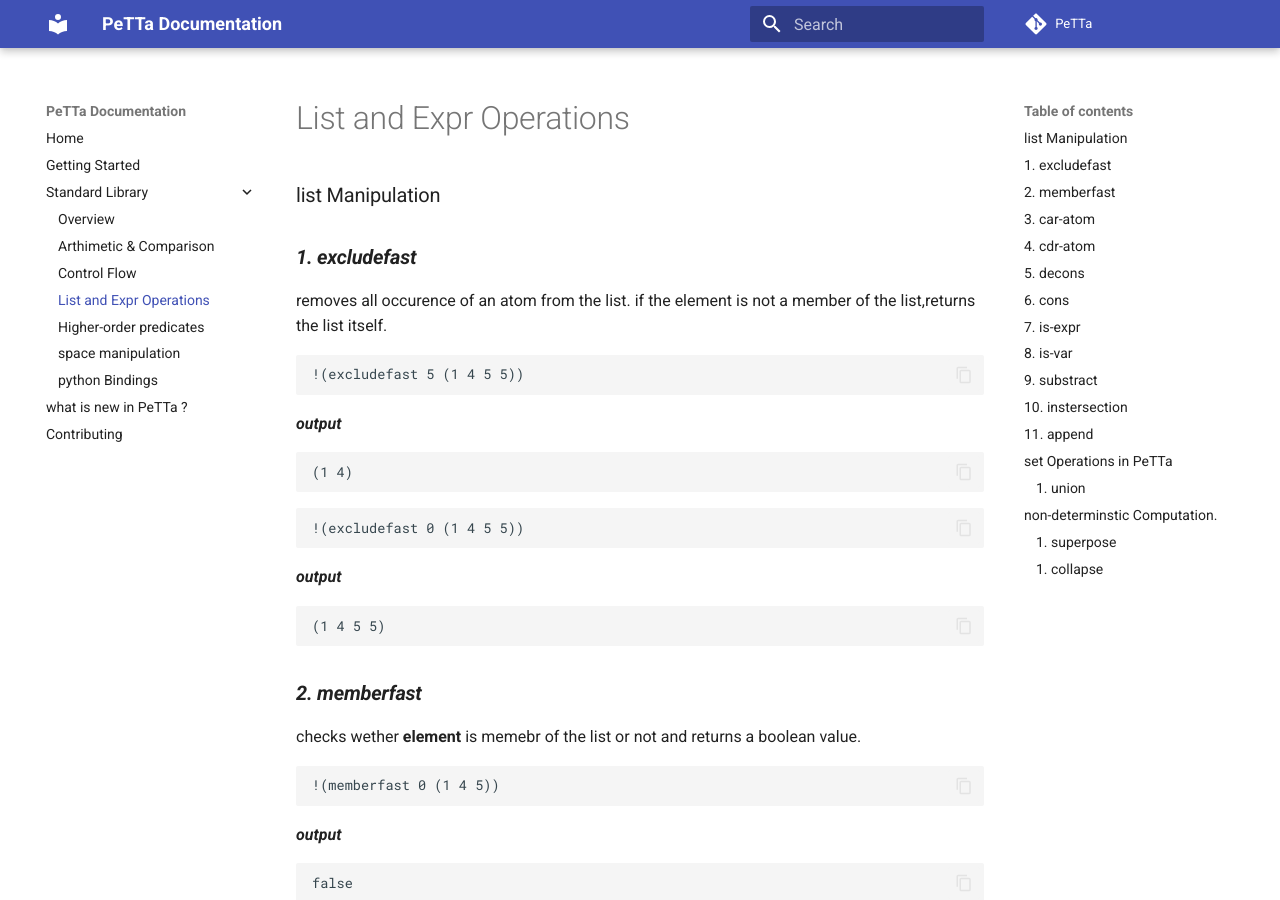
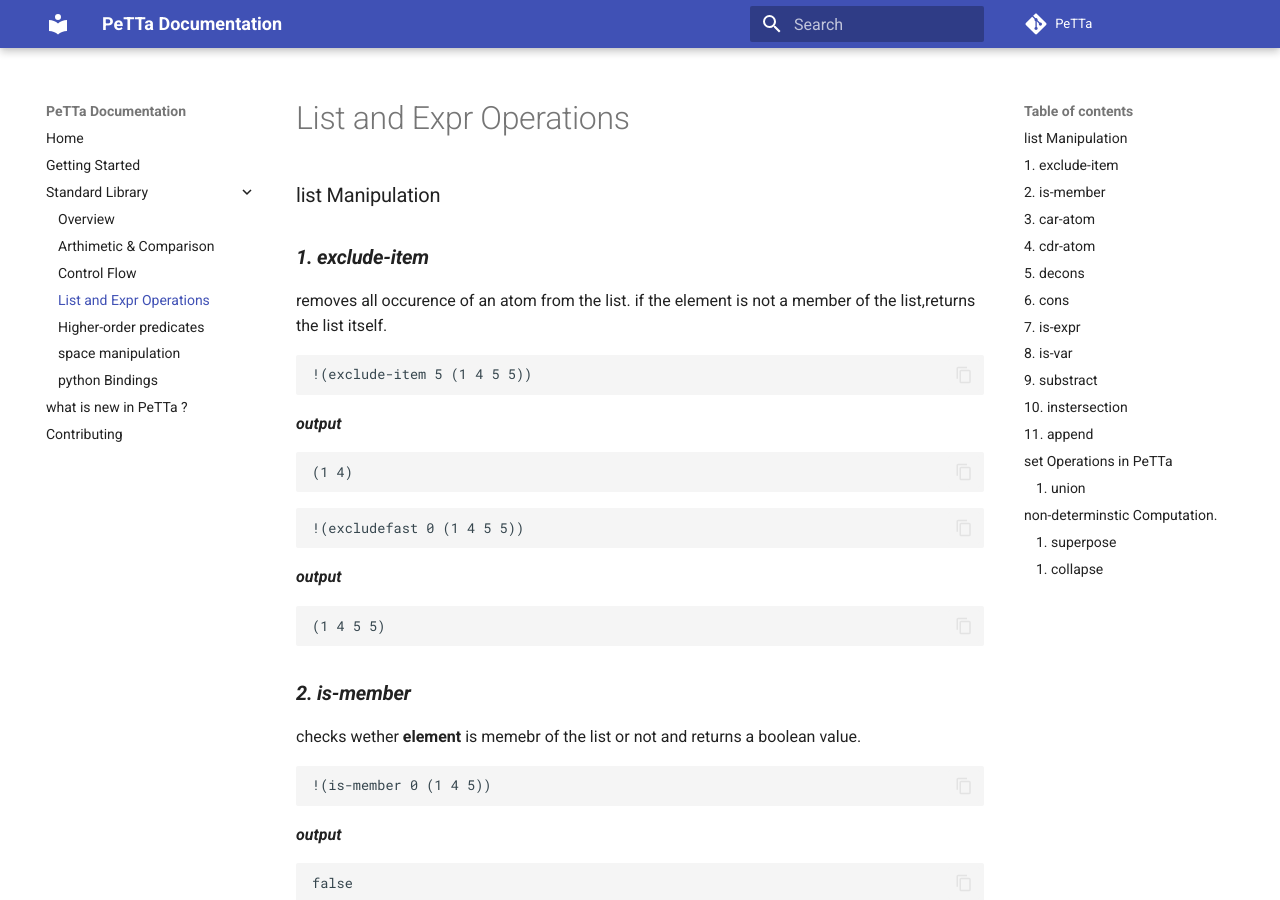
Before and after one commit to yabuz87/PeTTa_docs, an MkDocs documentation site: the page built from docs/standard-library/list-operations.md, in a window 1280 px wide and 900 px high. Built offline with MkDocs 1.6.1 and Material for MkDocs 9.7.7, drawn with Linux system fonts in a browser that asks for light colours; comment, search, counter and statistics services are not loaded.

Commit message:
updated some functions that are renamed in PeTTa

````diff
--- a/docs/standard-library/list-operations.md
+++ b/docs/standard-library/list-operations.md
@@ -1,9 +1,9 @@
 ### list Manipulation
 
-### ***1. excludefast***
+### ***1. exclude-item***
  removes all occurence of an atom from the list. if the element is not a member of the list,returns the list itself.
 ```metta
-!(excludefast 5 (1 4 5 5))
+!(exclude-item 5 (1 4 5 5))
 ```
 ***output***
 ```metta
@@ -17,10 +17,10 @@
 (1 4 5 5)
 ```
 
-### ***2. memberfast***
+### ***2. is-member***
 checks wether **element** is memebr of the list or not and returns a boolean value.
 ```metta
-!(memberfast 0 (1 4 5))
+!(is-member 0 (1 4 5))
 ```
 ***output***
 ```metta
````
